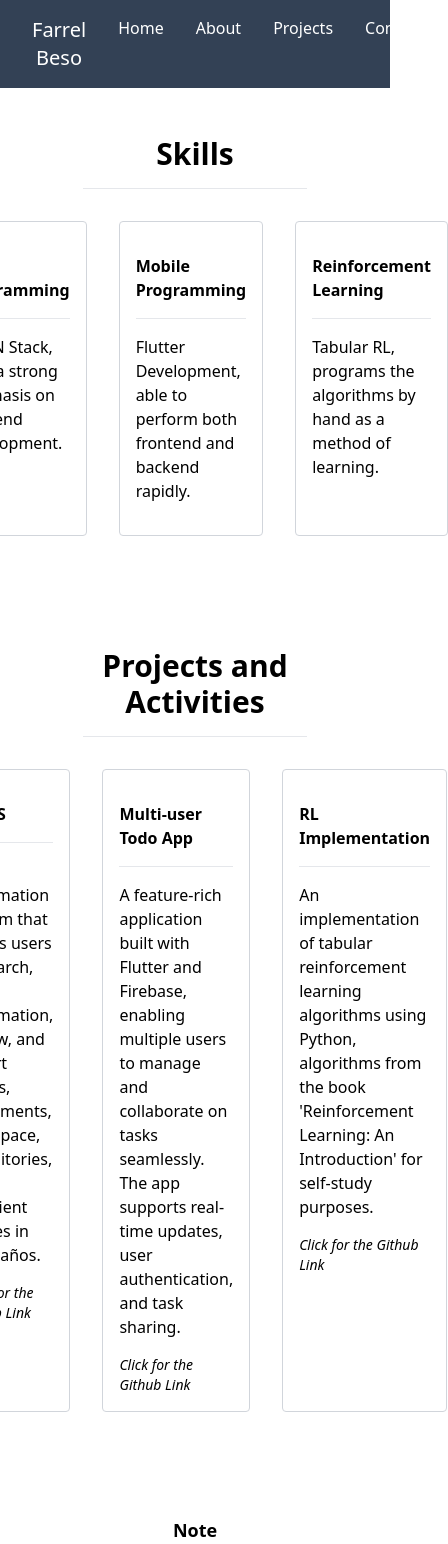
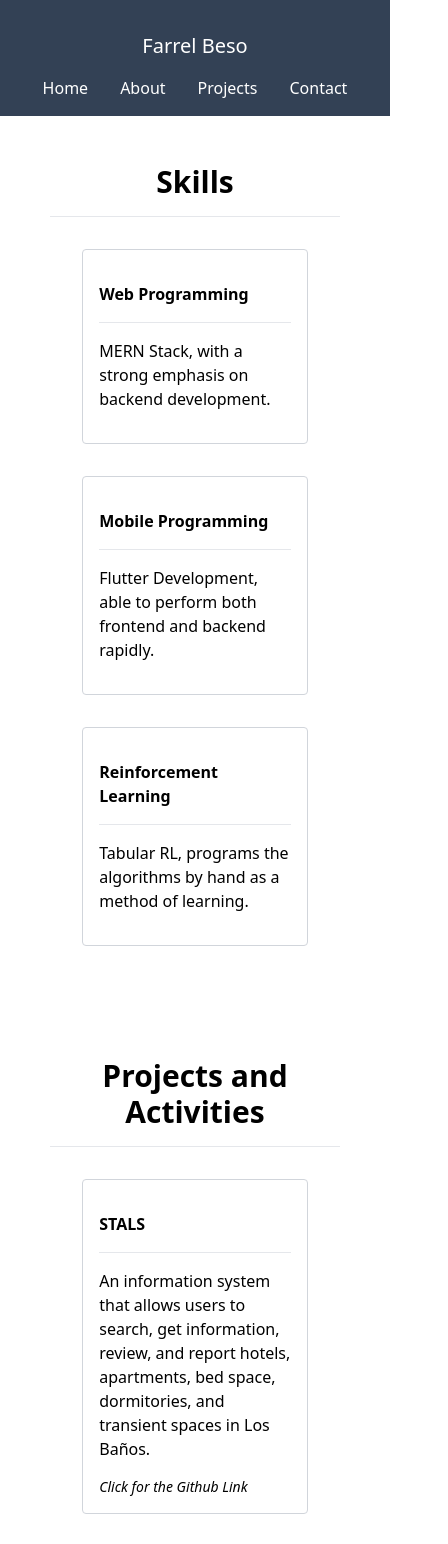
Before and after one commit to vfaabeso/portfolio, a React (Vite) app in the folder my-project/: page / in a window 390 px wide. Shown: the top 1544 px of the page, 448 px wide, since content can reach past the window. Built offline with nearby package versions, Linux system fonts and the light colour scheme.

Commit message:
ui: responsive media

```diff
--- a/my-project/src/components/Card.jsx
+++ b/my-project/src/components/Card.jsx
@@ -1,7 +1,7 @@
 export default function Card(props) {
   return (
     <div
-      className=" border border-gray-300 rounded p-4 m-4 w-80 flex flex-col
+      className=" border border-gray-300 rounded p-4 m-4 lg:w-80 flex flex-col
         hover:bg-gray-800 hover:text-gray-100 duration-200"
     >
       <p className="py-4 font-semibold">{props.title}</p>
--- a/my-project/src/components/MainBody.jsx
+++ b/my-project/src/components/MainBody.jsx
@@ -4,7 +4,7 @@ import BottomSection from "./BottomSection";
 
 export default function MainBody() {
   return (
-    <div className="w-9/12 mx-auto">
+    <div className="w-11/12 lg:w-9/12 mx-auto">
       <SkillSection />
       <ProjectSection />
       <BottomSection />
--- a/my-project/src/components/Navbar.jsx
+++ b/my-project/src/components/Navbar.jsx
@@ -3,8 +3,8 @@ import NavbarButton from "./NavbarButton";
 export default function Navbar() {
   return (
     <header className="bg-slate-700 text-white px-4 py-4 text-center">
-      <nav className="flex justify-between">
-        <p className="px-4 text-xl">Farrel Beso</p>
+      <nav className="flex justify-between flex-col md:flex-row">
+        <p className="px-6 py-4 text-xl md:py-0">Farrel Beso</p>
         <ul>
           <NavbarButton link="home" linkName="Home" />
           <NavbarButton link="skills" linkName="About" />
--- a/my-project/src/components/ProjectCard.jsx
+++ b/my-project/src/components/ProjectCard.jsx
@@ -1,7 +1,7 @@
 export default function Card(props) {
   return (
     <div
-      className=" border border-gray-300 rounded p-4 m-4 w-80 flex flex-col
+      className=" border border-gray-300 rounded p-4 m-4 lg:w-80 flex flex-col
     hover:bg-gray-800 hover:text-gray-100 duration-200"
     >
       <a href={props.link}>
--- a/my-project/src/components/ProjectSection.jsx
+++ b/my-project/src/components/ProjectSection.jsx
@@ -7,7 +7,7 @@ export default function ProjectSection() {
         Projects and Activities
       </p>
       <hr />
-      <div className="flex justify-center p-4">
+      <div className="flex justify-center p-4 flex-col lg:flex-row">
         <ProjectCard
           title="STALS"
           details="An information system that allows users to search, get information, review, and report hotels, apartments, bed space, dormitories, and transient spaces in Los Baños."
--- a/my-project/src/components/SkillSection.jsx
+++ b/my-project/src/components/SkillSection.jsx
@@ -5,7 +5,7 @@ export default function SkillSection() {
     <section id="skills" className="p-8 mx-0.5">
       <p className="text-center font-bold text-3xl p-4">Skills</p>
       <hr />
-      <div className="flex justify-center p-4">
+      <div className="flex justify-center p-4 flex-col lg:flex-row">
         <Card
           title="Web Programming"
           details="MERN Stack, with a strong emphasis on backend development."
```
